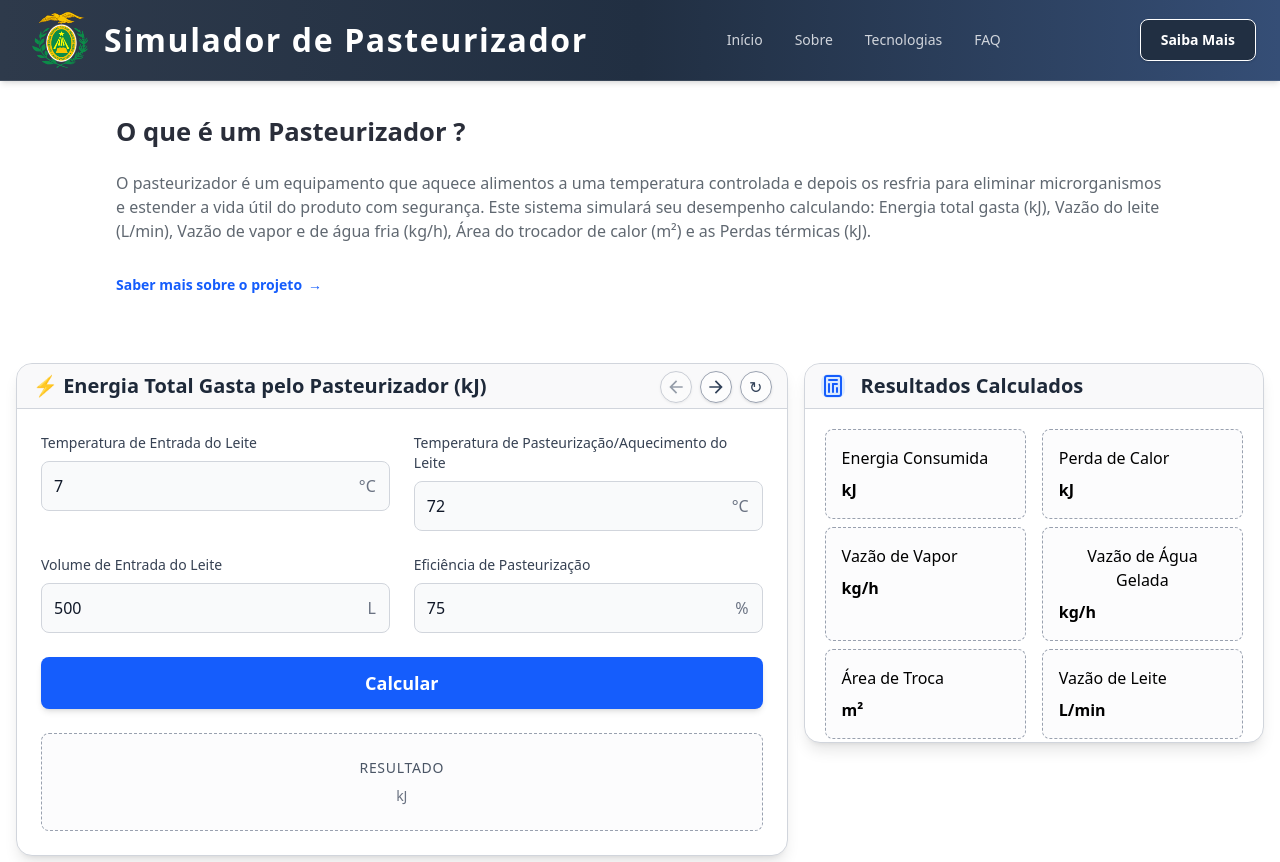
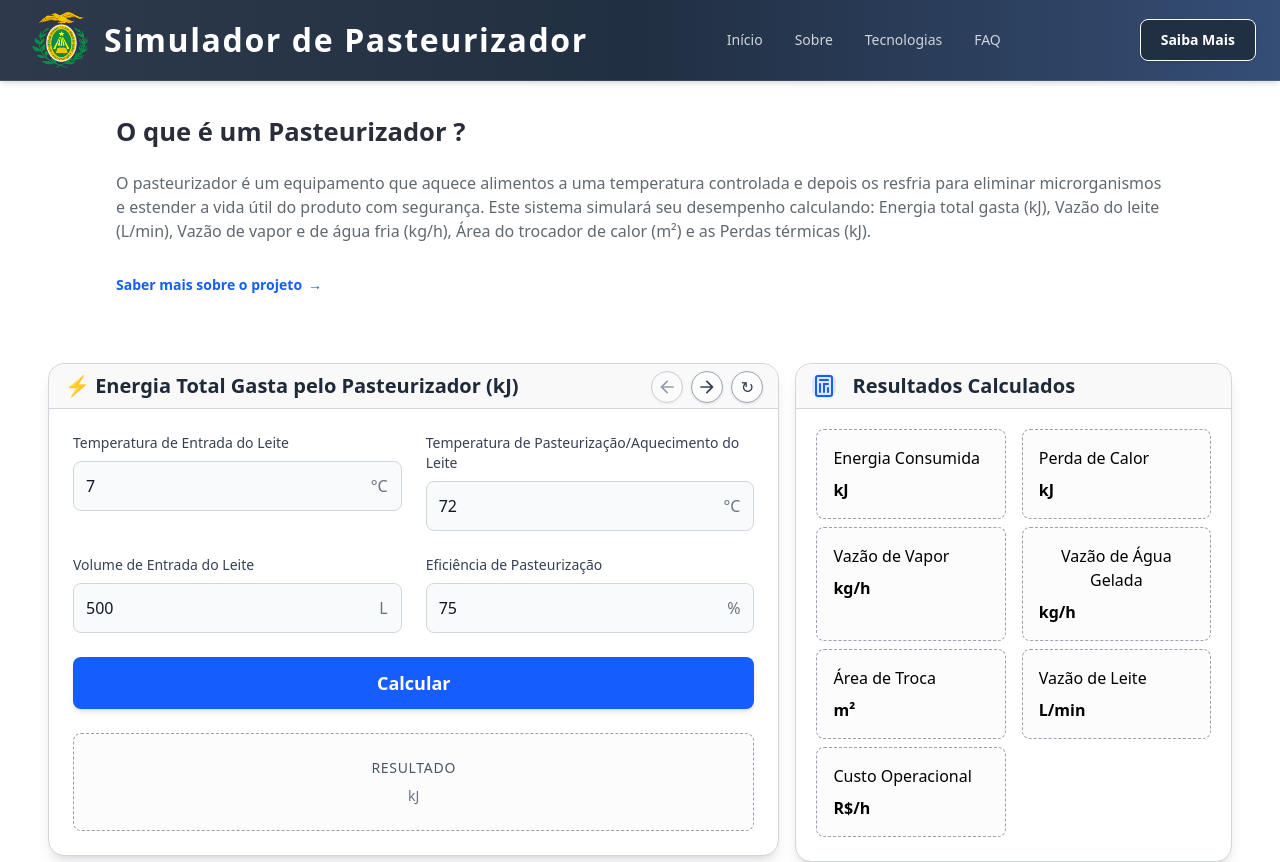
Before and after one commit to Caio2a7/pasteurizer-simulator, a Vue app: page / in a window 1280 px wide. Shown: the top 862 px of the page. Built offline with nearby package versions, Linux system fonts and the light colour scheme.

Commit message:
feat: adicionado calculo de custo operacional

```diff
--- a/src/components/Calculator.vue
+++ b/src/components/Calculator.vue
@@ -14,7 +14,7 @@ const onCalcButtonClick = () => {
 
 </script>
 <template>
-    <div class=" mx-0 flex flex-col overflow-hidden rounded-2xl border border-gray-300 bg-white shadow-lg hover:shadow-2xl transition-shadow duration-300">
+    <div class="lg:w-auto md:w-full sm:w-full xs:w-full mx-0 flex flex-col overflow-hidden rounded-2xl border border-gray-300 bg-white shadow-lg hover:shadow-2xl transition-shadow duration-300">
         <div class="flex items-center gap-4 bg-gray-100/50 ps-4 p-2  border-b border-gray-300 ">
             <!-- <div class="grid place-items-center rounded-lg bg-blue-100 text-blue-600 ">
                 <svg xmlns="http://www.w3.org/2000/svg" width="1.5em" height="1.5em" viewBox="0 0 24 24" fill="none" stroke="currentColor" stroke-width="2" stroke-linecap="round" stroke-linejoin="round">
@@ -29,7 +29,7 @@ const onCalcButtonClick = () => {
             <p class="lg:text-xl sm:text-[15px] flex-1 break-words font-bold text-gray-800"> {{ props.cardTitle }} </p>
         </div>
 
-        <div class="p-6 space-y-6">
+        <div @keyup.enter="onCalcButtonClick" class="p-6 space-y-6">
 
             <div class="grid grid-cols-1 sm:grid-cols-1 md:grid-cols-1 xl:grid-cols-2 xxl:grid-cols-3 gap-6">
                 <slot name="card-form">
@@ -37,7 +37,7 @@ const onCalcButtonClick = () => {
                 </slot>
             </div>
 
-            <button @click="onCalcButtonClick" type="button" class="w-full flex items-center justify-center gap-3 rounded-lg bg-blue-600 px-6 py-3 text-lg font-bold text-white shadow-md hover:bg-blue-700 transition-all duration-300 focus:outline-none focus:ring-2 focus:ring-offset-2 focus:ring-blue-500 ">
+            <button @click="onCalcButtonClick" type="button" class="w-full flex items-center justify-center gap-3 rounded-lg bg-blue-600 px-6 py-3 text-lg font-bold text-white shadow-md hover:bg-blue-700 transition-all duration-300 active:bg-blue-400 focus:outline-none focus:ring-2 focus:ring-offset-2 focus:ring-blue-500 ">
                 Calcular
             </button>
 
--- a/src/components/Card.vue
+++ b/src/components/Card.vue
@@ -14,7 +14,7 @@ const onCalcButtonClick = () => {
 
 </script>
 <template>
-    <div class="ms-4 flex flex-col overflow-hidden rounded-2xl border border-gray-300 bg-white shadow-lg hover:shadow-2xl transition-shadow duration-300">
+    <div class="lg:w-auto md:w-full sm:w-full lg:ms-4 sm:ms-0 flex flex-col overflow-hidden rounded-2xl border border-gray-300 bg-white shadow-lg hover:shadow-2xl transition-shadow duration-300">
         <div class="flex items-center gap-4 bg-gray-100/50 ps-4 p-2  border-b border-gray-300">
             <div class="grid place-items-center rounded-lg bg-blue-100 text-blue-600 ">
                 <svg xmlns="http://www.w3.org/2000/svg" width="1.5em" height="1.5em" viewBox="0 0 24 24" fill="none" stroke="currentColor" stroke-width="2" stroke-linecap="round" stroke-linejoin="round">
--- a/src/components/CardsCaroulsel.vue
+++ b/src/components/CardsCaroulsel.vue
@@ -36,7 +36,7 @@ const cardsButtonTransition = ref('');
 </script>
 
 <template>
-    <div class="relative flex justify-center items-center mt-0 mb-7 pt-12 sm:mx-0">
+    <div class="lg:w-auto md:w-full sm:w-full xs:w-full relative flex justify-center items-center mt-0 mb-7 pt-12 sm:mx-0">
         <div class="absolute right-4 top-2 xl:top-14 lg:top-2 md:top-2 sm:top-2 z-10 flex items-center gap-x-2">
             <button
                 type="button"
@@ -83,11 +83,13 @@ const cardsButtonTransition = ref('');
                     <span>&#x21bb;</span>
                 </button>
         </div>
-        <Transition :name="props.transitionName" mode="out-in">
-            <slot>
+        <div class="w-full">
+            <Transition :name="props.transitionName" mode="out-in">
+                <slot>
 
-            </slot>
-        </Transition>
+                </slot>
+            </Transition>
+        </div>
     </div>
 </template>
 
--- a/src/components/Header.vue
+++ b/src/components/Header.vue
@@ -46,7 +46,7 @@ function toggleMenu() {
       </nav>
 
       <div class="flex items-center gap-4">
-        <a href="https://www.infoteca.cnptia.embrapa.br/infoteca/bitstream/doc/1092677/1/CT180SoniaMaria.pdf">
+        <a href="https://drive.google.com/file/d/1L2KAN1ixyU6hWL0efCLDqgtCXaL-jQJG/view?usp=sharing">
           <button class="bg-[#212f42] group relative hidden overflow-hidden rounded-lg border border-white-400 shadow-sm px-5 py-2.5 text-sm font-bold text-white transition-transform duration-300 hover:scale-105 lg:block">
             <span class="absolute -inset-full top-0 block -translate-x-full -skew-x-12 transform bg-gradient-to-r from-transparent via-white/40 to-transparent group-hover:translate-x-full group-hover:duration-1000"></span>
             Saiba Mais
@@ -80,7 +80,7 @@ function toggleMenu() {
           FAQ
         </a>
         <div class="px-8 py-4">
-            <a href="https://www.infoteca.cnptia.embrapa.br/infoteca/bitstream/doc/1092677/1/CT180SoniaMaria.pdf">
+            <a href="https://drive.google.com/file/d/1L2KAN1ixyU6hWL0efCLDqgtCXaL-jQJG/view?usp=sharing">
           <button class="bg-[#212f42] group relative hidden overflow-hidden rounded-lg border border-white-400 shadow-sm px-5 py-2.5 text-sm font-bold text-white transition-transform duration-300 hover:scale-105 lg:block">
             <span class="absolute -inset-full top-0 block -translate-x-full -skew-x-12 transform bg-gradient-to-r from-transparent via-white/40 to-transparent group-hover:translate-x-full group-hover:duration-1000"></span>
             Saiba Mais
--- a/src/services/Pasteurizer.ts
+++ b/src/services/Pasteurizer.ts
@@ -12,7 +12,15 @@ export interface PasteurizerSettings {
     // (%) Eficiência da pasteurização
     // !ATENÇÃO! No momento do cálculo é em decimal e para o usuário será mostrado
     // como porcentagem (%) x/100
-    efficiency: number
+    efficiency: number,
+    // (R$/kg) Custo por kg do vapor
+    steamCostPerKilo: number,
+    // (R$/m³) Custo por metri cúbico de água
+    waterCostPerCubic: number,
+    // (kW/h) Consumo elétrico estimado
+    estimateElectricConsume: number,
+    // (Custo por kWh) Custo por kWh
+    costPerKwH: number
 }
 
 
@@ -37,6 +45,10 @@ export class Pasteurizer{
     private milkFreezeTemp:number;
     private duration: number;
     private efficiency: number;
+    private steamCostPerKilo: number;
+    private waterCostPerCubic: number;
+    private estimateElectricConsume: number;
+    private costPerKwH: number;
 
     constructor(settings: PasteurizerSettings){
         this.milkInputTemp = settings.milkInputTemp;
@@ -45,7 +57,10 @@ export class Pasteurizer{
         this.milkFreezeTemp = settings.milkFreezeTemp;
         this.duration = settings.duration;
         this.efficiency = settings.efficiency;
-
+        this.steamCostPerKilo = settings.steamCostPerKilo;
+        this.waterCostPerCubic = settings.waterCostPerCubic;
+        this.estimateElectricConsume = settings.estimateElectricConsume;
+        this.costPerKwH = settings.costPerKwH;
     }
     static floatRound(floatNumber:number, precision: number = 0):number{
         if( precision <= 0){
@@ -172,5 +187,24 @@ export class Pasteurizer{
         const result:number = waterMass / this.duration;
         return Pasteurizer.floatRound(result, 2);
     }
+    // O: (R$/h) Custo operacional total
+    public operationalCost():number{
+        // --- VALORES INTERMEDIÁRIOS ---
+        const steamInputFlowRate = this.steamInputFlowRate();
+        const freezingWaterInputFlowRate = this.freezingWaterInputFlowRate();
+
+        // --- FORMULAS  ---
+        // 1º Custo do Vapor
+        const steamCost = steamInputFlowRate * this.steamCostPerKilo;
+        // 2º Custo da Água Fria
+        const waterCost = freezingWaterInputFlowRate * this.waterCostPerCubic;
+        // 3º Custo de Energia Elétrica
+        const electricCost = this.estimateElectricConsume * this.costPerKwH;
+
+        // 4º Custo Operacional Total
+        const result:number = (steamCost + waterCost + electricCost);
+
+        return Pasteurizer.floatRound(result, 2);
+    }
 
 }
--- a/src/stores/pasteurizerStore.ts
+++ b/src/stores/pasteurizerStore.ts
@@ -14,6 +14,10 @@ interface PasteurizerSettings {
   milkFreezeTemp: number;
   duration: number;
   efficiency: number;
+  steamCostPerKilo: number;
+  waterCostPerCubic: number;
+  estimateElectricConsume: number;
+  costPerKwH: number
 }
 interface PasteurizerResults {
   energyConsumedToHeatMilk: ResultUnit<number>;
@@ -22,6 +26,7 @@ interface PasteurizerResults {
   freezingWaterInputFlowRate: ResultUnit<number>;
   requiredAreaToHeatExchanger: ResultUnit<number>;
   heatLoss: ResultUnit<number>;
+  operationalCost: ResultUnit<number>;
 }
 interface PasteurizerState {
     settings: PasteurizerSettings;
@@ -45,7 +50,11 @@ function getInitialState() : PasteurizerState{
             milkVolume: 500,
             milkFreezeTemp: 4.5,
             duration: 1,
-            efficiency: 75
+            efficiency: 75,
+            steamCostPerKilo: 0.15,
+            waterCostPerCubic: 15.75,
+            estimateElectricConsume: 7.5,
+            costPerKwH: 0.60,
         },
         results: {
             energyConsumedToHeatMilk:       {result: null, measure: 'kJ'},
@@ -54,6 +63,7 @@ function getInitialState() : PasteurizerState{
             freezingWaterInputFlowRate:     {result: null, measure: 'kg/h'},
             requiredAreaToHeatExchanger:    {result: null, measure: 'm²'},
             milkFlowRate:                   {result: null, measure: 'L/min'},
+            operationalCost:                {result: null, measure: 'R$/h'}
         }
     };
 }
--- a/src/views/Home.vue
+++ b/src/views/Home.vue
@@ -27,6 +27,7 @@ interface PasteurizerResults {
   freezingWaterInputFlowRate: ResultValue;
   requiredAreaToHeatExchanger: ResultValue;
   heatLoss: ResultValue;
+  operationalCost: ResultValue;
 }
 
 const pasteurizerStore = usePasteurizerStorage();
@@ -37,7 +38,12 @@ const settings:PasteurizerSettings = reactive<PasteurizerSettings>({
     milkVolume: 500,
     milkFreezeTemp: 4.5,
     duration: 1,
-    efficiency: 75
+    efficiency: 75,
+    steamCostPerKilo: 0.15,
+    waterCostPerCubic: 15.75,
+    estimateElectricConsume: 7.5,
+    costPerKwH: 0.60,
+
 })
 const pasteurizerResults = reactive<PasteurizerResults>({
     energyConsumedToHeatMilk:       {result: null, measure: 'kJ'},
@@ -46,11 +52,13 @@ const pasteurizerResults = reactive<PasteurizerResults>({
     freezingWaterInputFlowRate:     {result: null, measure: 'kg/h'},
     requiredAreaToHeatExchanger:    {result: null, measure: 'm²'},
     milkFlowRate:                   {result: null, measure: 'L/min'},
+    operationalCost:                {result: null, measure: 'R$/h'}
 })
-console.log(pasteurizerResults.energyConsumedToHeatMilk)
+
 Object.assign(settings, pasteurizerStore.settings);
+
 Object.assign(pasteurizerResults, pasteurizerStore.results);
-console.log(pasteurizerResults.energyConsumedToHeatMilk)
+
 watch(settings, (newSettings) => {
     pasteurizerStore.updateSettings(newSettings)
 }, { deep: true})
@@ -89,7 +97,11 @@ const heatLoss = () => {
     return pasteurizerResults.heatLoss.result = pasteurizer.heatLoss();
 }
 
-const totalCards = 6;
+const operationalCost = () => {
+    const pasteurizer = new Pasteurizer(settings);
+    return pasteurizerResults.operationalCost.result = pasteurizer.operationalCost();
+}
+
 const actualCardPosition = ref(0);
 const transitionName = ref('slide-next');
 const disabledButton = ref('l');
@@ -103,9 +115,9 @@ const handleBackCard = () => {
     return actualCardPosition.value--;
 }
 const handleForwardCard = () => {
-    if(actualCardPosition.value >= 4){
+    if(actualCardPosition.value >= 5){
         disabledButton.value = 'r';
-        return actualCardPosition.value = 5;
+        return actualCardPosition.value = 6;
     }
     disabledButton.value = '';
     transitionName.value = 'slide-next';
@@ -173,6 +185,12 @@ const cardDetails = {
         icon: `<p>🥛</p>`,
         calc: pasteurizerResults.milkFlowRate
     },
+    operationalCost: {
+        label: 'Custo Operacional',
+        description: 'Agrega os custos de vapor, água fria e eletricidade para calcular o custo operacional total da pasteurização.',
+        icon: `<p>💵</p>`,
+        calc: pasteurizerResults.operationalCost
+    },
 };
 
 const handleResetValues = () => {
@@ -204,7 +222,7 @@ const handleResetValues = () => {
             </div>
         </Section>
 
-        <div class="flex flex-auto flex-col lg:flex-row lg:items-start md:flex-col sm:flex-row justify-center items-center md:items-center mt-5">
+        <div class="lg:w-auto md:w-full sm:w-full xs:w-full md:px-8 sm:px-0 flex flex-auto flex-col lg:flex-row lg:items-start md:flex-col sm:flex-row justify-center items-center md:items-center mt-5">
             <CardsCaroulsel class="mx-4" data-aos="fade-up" duration="200" @backCard="handleBackCard()" @forwardCard="handleForwardCard()" @reset="handleResetValues()" :transitionName="transitionName" :disabledButton="disabledButton">
                 <div class="flex justify-center" :key="actualCardPosition">
                 <Calculator v-if="actualCardPosition === 0" @calc="EnergyConsumedToHeatMilk()" :calcResult="pasteurizerResults.energyConsumedToHeatMilk.result" :calcResultMeasure="pasteurizerResults.energyConsumedToHeatMilk.measure" cardTitle="⚡ Energia Total Gasta pelo Pasteurizador (kJ)">
@@ -319,9 +337,9 @@ const handleResetValues = () => {
 
 
                             <div>
-                                <label for="waterInTemp" class="block mb-2 text-sm font-medium text-gray-700 ">Temperatura de Entrada da Água</label>
+                                <label for="waterInTemp" class="block mb-2 text-sm font-medium text-gray-700 ">Temperatura de Entrada da Água Fria</label>
                                 <div class="relative">
-                                    <input readonly :value="'2°C'" type="number" id="waterInTemp" class="disabled-input w-full rounded-lg border border-gray-300 bg-gray-50 p-3 pr-10 text-gray-900 focus:ring-2 focus:ring-blue-500 focus:border-blue-500 transition" placeholder="85°C">
+                                    <input readonly :value="2" type="number" id="waterInTemp" class="disabled-input w-full rounded-lg border border-gray-300 bg-gray-50 p-3 pr-10 text-gray-900 focus:ring-2 focus:ring-blue-500 focus:border-blue-500 transition" placeholder="85°C">
                                     <span class="absolute inset-y-0 right-0 flex items-center pr-3.5 pointer-events-none text-gray-500 ">°C</span>
                                 </div>
                             </div>
@@ -329,7 +347,7 @@ const handleResetValues = () => {
                             <div>
                                 <label for="waterOutTemp" class="block mb-2 text-sm font-medium text-gray-700 ">Temperatura de Saída da Água Fria</label>
                                 <div class="relative">
-                                    <input readonly value="25°C" type="number" id="waterOutTemp" class="disabled-input w-full rounded-lg border border-gray-300 bg-gray-50 p-3 pr-10 text-gray-900 focus:ring-2 focus:ring-blue-500 focus:border-blue-500 transition" placeholder="70°C">
+                                    <input readonly :value="25" type="number" id="waterOutTemp" class="disabled-input w-full rounded-lg border border-gray-300 bg-gray-50 p-3 pr-10 text-gray-900 focus:ring-2 focus:ring-blue-500 focus:border-blue-500 transition" placeholder="70°C">
                                     <span class="absolute inset-y-0 right-0 flex items-center pr-3.5 pointer-events-none text-gray-500 ">°C</span>
                                 </div>
                             </div>
@@ -365,15 +383,15 @@ const handleResetValues = () => {
                             <div>
                                 <label for="waterInTemp" class="block mb-2 text-sm font-medium text-gray-700 ">Temperatura de Entrada da Água</label>
                                 <div class="relative">
-                                    <input readonly value="2°C" type="number" id="waterInTemp" class="disabled-input w-full rounded-lg border border-gray-300 bg-gray-50 p-3 pr-10 text-gray-900 focus:ring-2 focus:ring-blue-500 focus:border-blue-500 transition" placeholder="Ex: 2°C">
+                                    <input readonly :value="85" type="number" id="waterInTemp" class="disabled-input w-full rounded-lg border border-gray-300 bg-gray-50 p-3 pr-10 text-gray-900 focus:ring-2 focus:ring-blue-500 focus:border-blue-500 transition" placeholder="Ex: 2°C">
                                     <span class="absolute inset-y-0 right-0 flex items-center pr-3.5 pointer-events-none text-gray-500 ">°C</span>
                                 </div>
                             </div>
 
                             <div>
-                                <label for="waterOutTemp" class="block mb-2 text-sm font-medium text-gray-700 ">Temperatura de Saída da Água Fria</label>
+                                <label for="waterOutTemp" class="block mb-2 text-sm font-medium text-gray-700 ">Temperatura de Saída da Água</label>
                                 <div class="relative">
-                                    <input readonly value="25°C" type="number" id="waterOutTemp" class="disabled-input w-full rounded-lg border border-gray-300 bg-gray-50 p-3 pr-10 text-gray-900 focus:ring-2 focus:ring-blue-500 focus:border-blue-500 transition" placeholder="Ex: 25°C">
+                                    <input readonly :value="70" type="number" id="waterOutTemp" class="disabled-input w-full rounded-lg border border-gray-300 bg-gray-50 p-3 pr-10 text-gray-900 focus:ring-2 focus:ring-blue-500 focus:border-blue-500 transition" placeholder="Ex: 25°C">
                                     <span class="absolute inset-y-0 right-0 flex items-center pr-3.5 pointer-events-none text-gray-500 ">°C</span>
                                 </div>
                             </div>
@@ -399,10 +417,66 @@ const handleResetValues = () => {
                             </div>
                         </template>
                     </Calculator>
+
+                    <Calculator v-if="actualCardPosition === 6" @calc="operationalCost()" :calcResult="pasteurizerResults.operationalCost.result" :calcResultMeasure="pasteurizerResults.operationalCost.measure" cardTitle="💵 Custo Operacional Total (R$/h)">
+                        <template v-slot:card-form>
+                            <div>
+                                <label for="steamInRateCost" class="block mb-2 text-sm font-medium text-gray-700 ">Vazão de Vapor</label>
+                                <div class="relative">
+                                    <input readonly
+                                    :value="pasteurizerResults.steamInputFlowRate.result"
+                                    type="number" id="steamInRateCost" class="disabled-input w-full rounded-lg border border-gray-300 bg-gray-50 p-3 pr-10 text-gray-900 focus:ring-2 focus:ring-blue-500 focus:border-blue-500 transition" placeholder="Ex: 2°C">
+                                    <span class="absolute inset-y-0 right-0 flex items-center pr-3.5 pointer-events-none text-gray-500 ">kg/h</span>
+                                </div>
+                            </div>
+
+                            <div>
+                                <label for="waterInRateCost" class="block mb-2 text-sm font-medium text-gray-700 ">Vazão de Água Fria</label>
+                                <div class="relative">
+                                    <input readonly
+                                    :value="pasteurizerResults.freezingWaterInputFlowRate.result"
+                                    type="number" id="waterInRateCost" class="disabled-input w-full rounded-lg border border-gray-300 bg-gray-50 p-3 pr-10 text-gray-900 focus:ring-2 focus:ring-blue-500 focus:border-blue-500 transition" placeholder="25°C">
+                                    <span class="absolute inset-y-0 right-0 flex items-center pr-3.5 pointer-events-none text-gray-500 ">kg/h</span>
+                                </div>
+                            </div>
+
+                            <div>
+                                <label for="steamCostPerQuilo" class="block mb-2 text-sm font-medium text-gray-700 ">Custo do Vapor por Kg</label>
+                                <div class="relative">
+                                    <input v-model="settings.steamCostPerQuilo" type="number" id="steamCostPerQuilo" class="w-full rounded-lg border border-gray-300 bg-gray-50 p-3 pr-12 text-gray-900 focus:ring-2 focus:ring-blue-500 focus:border-blue-500 transition" placeholder="Ex: R$ 0.15/kg">
+                                    <span class="absolute inset-y-0 right-0 flex items-center pr-3.5 pointer-events-none text-gray-500 ">R$/kg</span>
+                                </div>
+                            </div>
+
+                            <div>
+                                <label for="freezinwaterCostPerCubic" class="block mb-2 text-sm font-medium text-gray-700 ">Custo da Água Fria por M³</label>
+                                <div class="relative">
+                                    <input v-model="settings.freezinwaterCostPerCubic" type="number" id="freezinwaterCostPerCubic" class="w-full rounded-lg border border-gray-300 bg-gray-50 p-3 pr-10 text-gray-900 focus:ring-2 focus:ring-blue-500 focus:border-blue-500 transition" placeholder="Ex: R$ 15.75/m³">
+                                    <span class="absolute inset-y-0 right-0 flex items-center pr-3.5 pointer-events-none text-gray-500 ">R$/m³</span>
+                                </div>
+                            </div>
+
+                            <div>
+                                <label for="estimateElectricConsume" class="block mb-2 text-sm font-medium text-gray-700 ">Consumo Elétrico Estimado</label>
+                                <div class="relative">
+                                    <input v-model="settings.estimateElectricConsume" type="number" id="estimateElectricConsume" class="w-full rounded-lg border border-gray-300 bg-gray-50 p-3 pr-12 text-gray-900 focus:ring-2 focus:ring-blue-500 focus:border-blue-500 transition" placeholder="Ex: 7.5kW/h">
+                                    <span class="absolute inset-y-0 right-0 flex items-center pr-3.5 pointer-events-none text-gray-500 ">kW/h</span>
+                                </div>
+                            </div>
+
+                            <div>
+                                <label for="costPerKwh" class="block mb-2 text-sm font-medium text-gray-700 ">Custo Elétrico por kW/h</label>
+                                <div class="relative">
+                                    <input v-model="settings.costPerKwH" type="number" id="costPerKwh" class="w-full rounded-lg border border-gray-300 bg-gray-50 p-3 pr-10 text-gray-900 focus:ring-2 focus:ring-blue-500 focus:border-blue-500 transition" placeholder="Ex: R$ 0.60/kWh">
+                                    <span class="absolute inset-y-0 right-0 flex items-center pr-3.5 pointer-events-none text-gray-500 ">R$/kWh</span>
+                                </div>
+                            </div>
+                        </template>
+                    </Calculator>
                 </div>
             </CardsCaroulsel>
 
-            <Card class="xl:max-h-95 sm:max-h-100 mt-12 pb-3" data-aos="fade-up" duration="300" cardTitle="Resultados Calculados">
+            <Card class="mt-12 pb-3" data-aos="fade-up" duration="300" cardTitle="Resultados Calculados">
                 <template v-slot:card-body>
                     <div
                         v-for="(card, key) in cardDetails"
```
Lines whose indentation alone changed are shown as unchanged.
